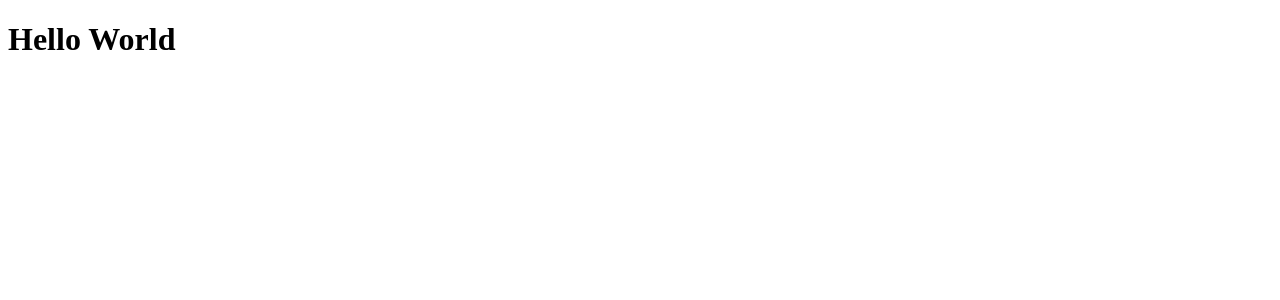
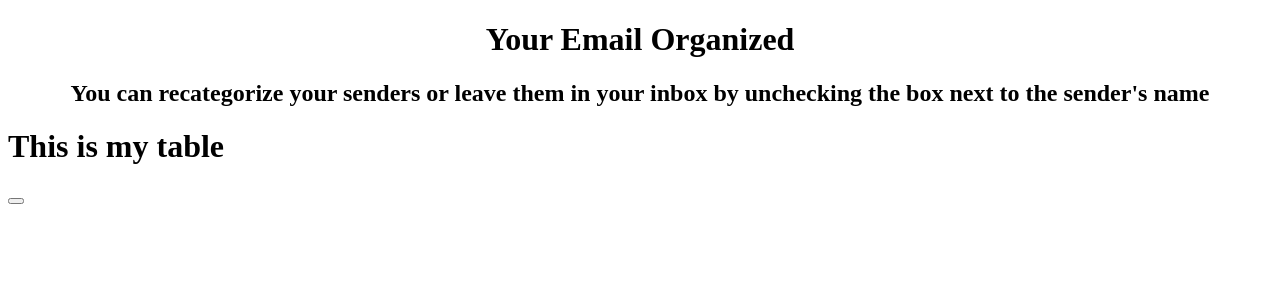
Before and after one commit to josekim/Code-Challenge-2, a React app: page / in a window 1280 px wide. Shown: the top 300 px of the page. Built offline with nearby package versions, Linux system fonts and the light colour scheme.

Commit message:
create header and initial Table Component- Need to finish CSS for Header Component

```diff
--- a/index.html
+++ b/index.html
@@ -2,6 +2,7 @@
 <html>
 <head>
   <title>Code Challenge</title>
+  <link rel="stylesheet" type="text/css" href="/public/application.css">
 </head>
 <body>
 <div id="root">
--- a/js/App.jsx
+++ b/js/App.jsx
@@ -1,10 +1,18 @@
 // @flow
 
 import React from 'react';
+import { Button } from 'react-bootstrap';
+import Header from './Header';
+import Table from './Table';
+
+const title = 'Your Email Organized';
+const subtext = "You can recategorize your senders or leave them in your inbox by unchecking the box next to the sender's name";
 
 const App = () => (
   <div>
-    <h1> Hello World </h1>
+    <Header title={title} subtext={subtext} />
+    <Table />
+    <Button />
   </div>
 );
 
--- /dev/null
+++ b/js/Header.jsx
@@ -0,0 +1,11 @@
+// @flow
+import React from 'react';
+
+const Header = (props: { title: string, subtext: string }) => (
+  <div>
+    <h1 className="title-page"> {props.title}</h1>
+    <h2 className="title-subtext">{props.subtext}</h2>
+  </div>
+);
+
+export default Header;
--- /dev/null
+++ b/js/Table.jsx
@@ -0,0 +1,7 @@
+// @flow
+
+import React from 'react';
+
+const Table = () => <h1> This is my table</h1>;
+
+export default Table;
--- a/package.json
+++ b/package.json
@@ -13,7 +13,9 @@
         "watch": "webpack --watch"
     },
     "jest": {
-        "snapshotSerializers": ["jest-serializer-enzyme"]
+        "snapshotSerializers": [
+            "jest-serializer-enzyme"
+        ]
     },
     "dependencies": {
         "axios": "^0.16.1",
@@ -29,6 +31,7 @@
         "prop-types": "15.5.10",
         "react": "15.5.4",
         "react-addons-perf": "15.4.2",
+        "react-bootstrap": "^0.31.3",
         "react-dom": "15.5.4",
         "react-redux": "^5.0.6",
         "react-router-dom": "4.1.1",
--- /dev/null
+++ b/public/application.css
@@ -0,0 +1,7 @@
+.title-page {
+  text-align: center;
+}
+
+.title-subtext {
+  text-align: center;
+}
--- a/server.js
+++ b/server.js
@@ -8,7 +8,7 @@ const ReactRouter = require('react-router-dom');
 const _ = require('lodash');
 const fs = require('fs');
 const compression = require('compression');
-const App = require('./js/app').default;
+const App = require('./js/App').default;
 
 const StaticRouter = ReactRouter.StaticRouter;
 const port = 8080;
--- a/webpack.config.js
+++ b/webpack.config.js
@@ -3,7 +3,7 @@ const webpack = require('webpack');
 
 const config = {
   context: __dirname,
-  entry: ['./js/myApp.jsx'],
+  entry: ['./js/MyApp.jsx'],
   devtool: 'cheap-eval-source-map',
   output: {
     path: path.join(__dirname, 'public'),
@@ -11,7 +11,6 @@ const config = {
     publicPath: '/public/'
   },
   devServer: {
-    hot: true,
     publicPath: '/public/',
     historyApiFallback: true
   },
@@ -39,7 +38,7 @@ const config = {
   }
 };
 if (process.env.NODE_ENV === 'production') {
-  config.entry = ['./js/myApp.jsx'];
+  config.entry = ['./js/MyApp.jsx'];
   config.devtool = false;
   config.plugins = [];
 }
```
Also changed, not shown: 2 other files (tests, documents, lock files or other folders).
